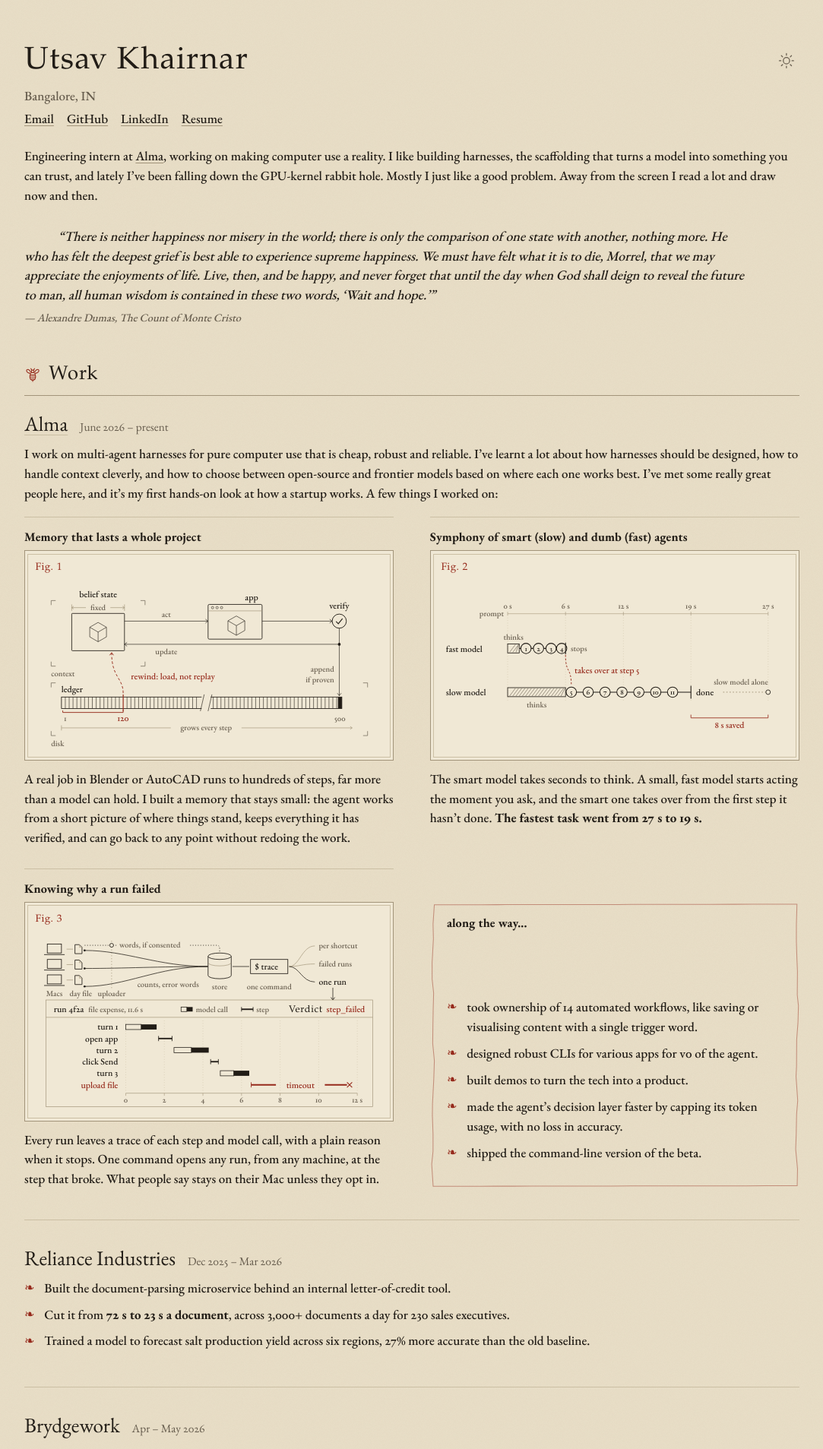
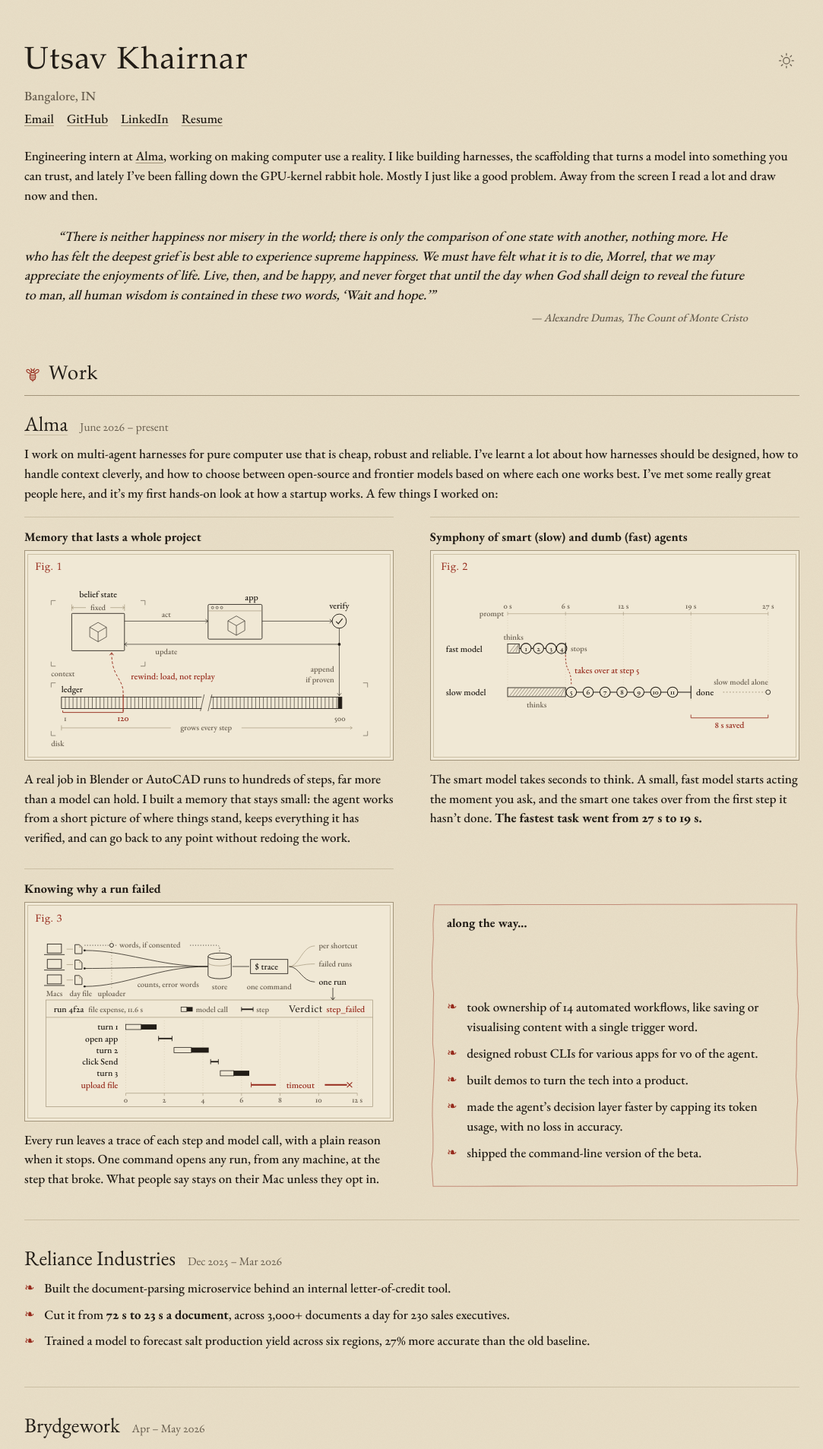
Before and after one commit to utsav1033/utsav1033.github.io, a Jekyll site: the page built from index.html, in a window 1280 px wide. Shown: the top 1907 px of the page at 76% size, without its empty margins (98-1181 px from the left). Built offline with Jekyll 4.4.1, drawn with Linux system fonts in a browser that asks for light colours; some web fonts are replaced.

Commit message:
Epigraph attribution right-aligned
Co-Authored-By: Claude Opus 5.5 <noreply@anthropic.com>
Claude-Session: https://claude.ai/code/session_015cVeRoevk6qm372wxHdwQR

```diff
--- a/assets/css/site.css
+++ b/assets/css/site.css
@@ -47,7 +47,7 @@ strong{font-weight:700}
 .intro{max-width:none}
 .epigraph{margin:1.6em 0 0;padding:0;max-width:56em}
 .epigraph p{text-indent:2.5em;font-family:var(--fell);font-style:italic;font-size:21px;line-height:1.45;margin:0 0 .35em}
-.epigraph footer{color:var(--muted);font-size:17px;font-style:italic;margin:0;text-align:left}
+.epigraph footer{color:var(--muted);font-size:17px;font-style:italic;margin:0;text-align:right}
 .epigraph cite{font-style:italic}
 .ornament{display:flex;align-items:center;gap:1em;color:var(--red);margin:1.8em 0 0}
 .ornament::before,.ornament::after{content:"";flex:1;border-top:1px solid var(--rule)}
```
